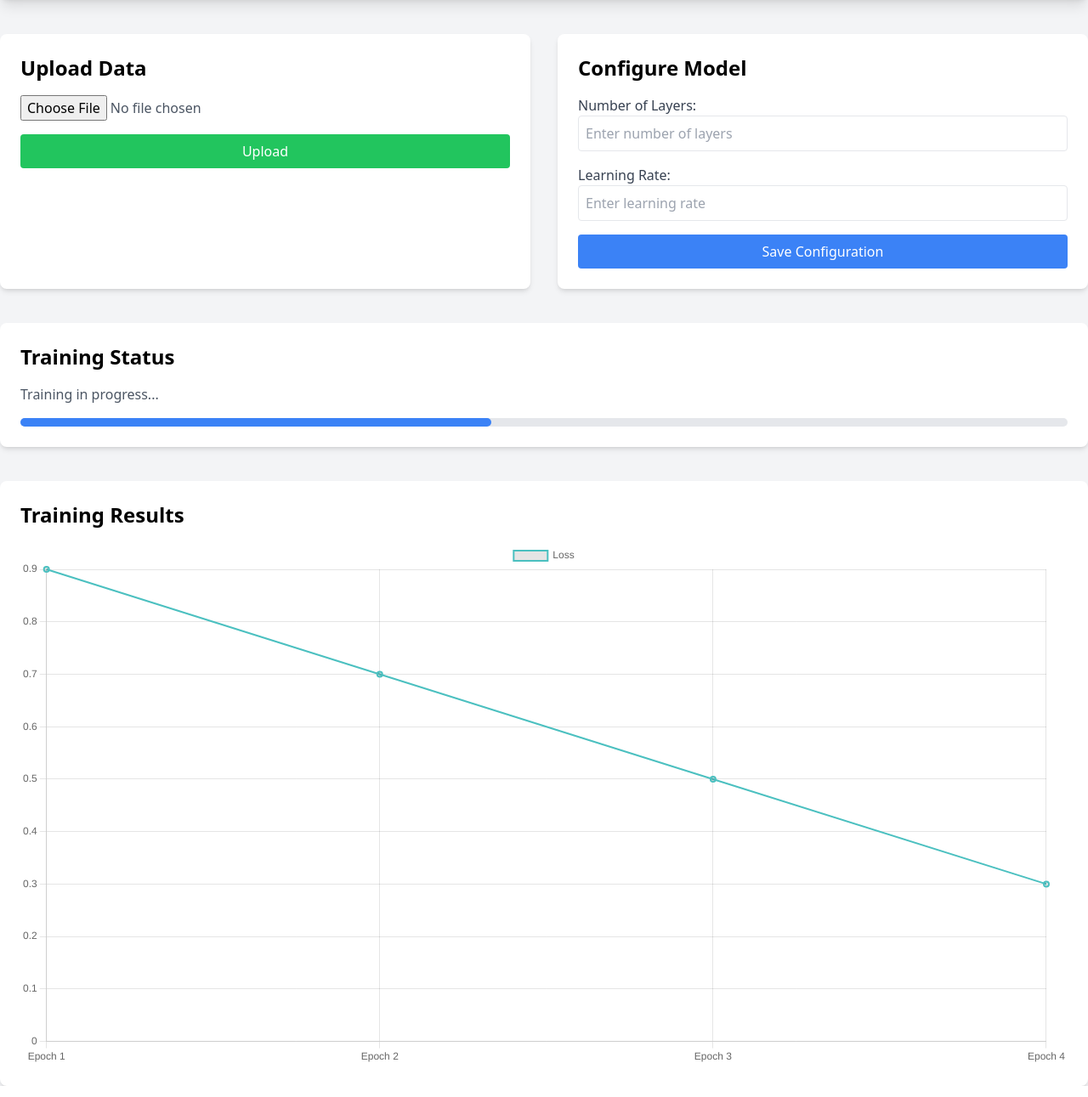
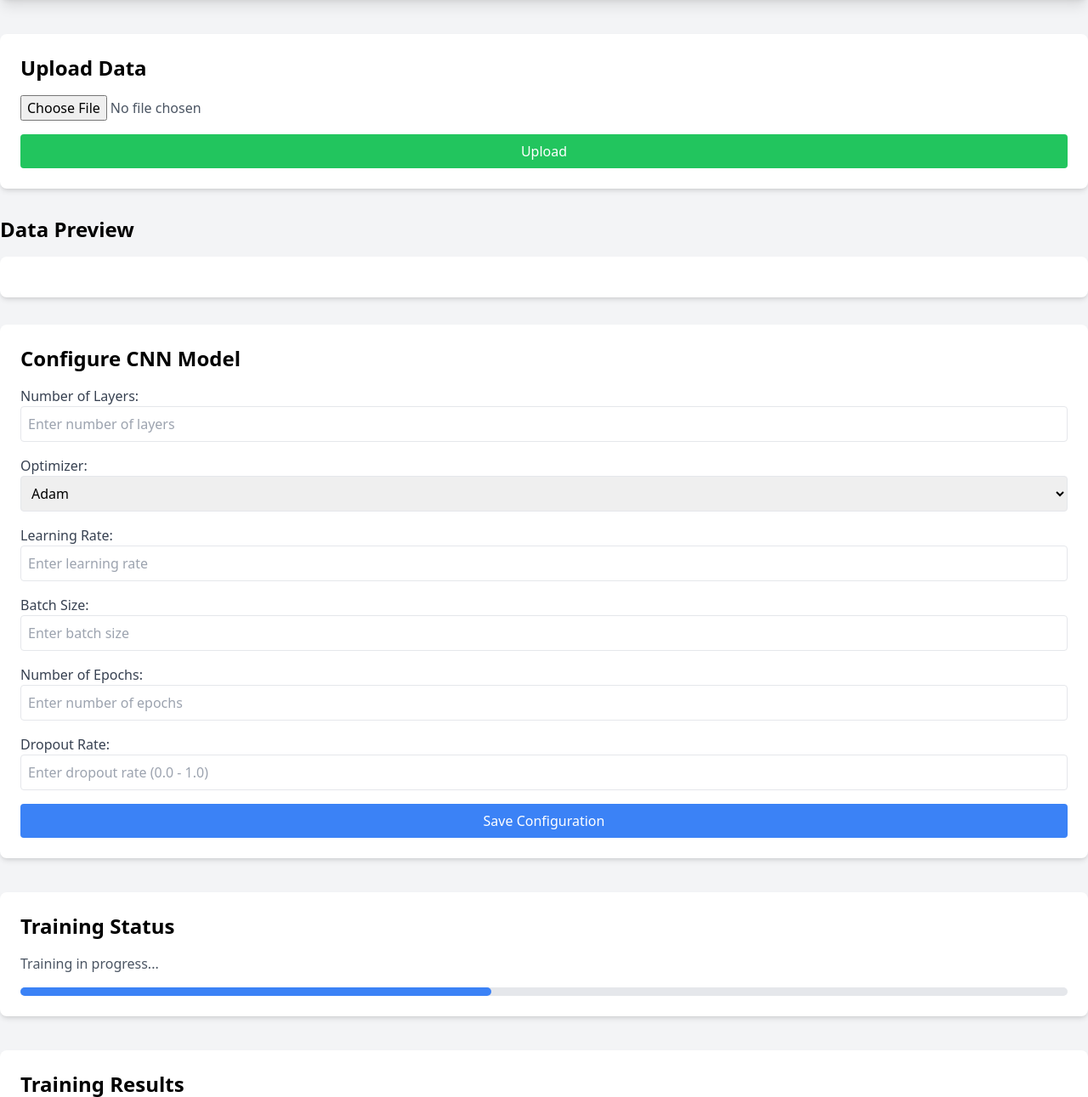
Before and after one commit to SOUHAIB-IA/CNN-Web-APP, a Flask app: template app/templates/index.html in a window 1280 px wide. Shown: the part 72-1363 px from the top of the page at 85% size. Run offline with Flask 3, Linux system fonts and the light colour scheme; the template is opened without the code that fills it, so the values that code supplies are empty; some libraries are stand-ins or nearby versions.

Commit message:
uploading data and model configuration

```diff
--- a/app/app.py
+++ b/app/app.py
@@ -5,10 +5,13 @@
 def create_app():
     app = Flask(__name__)
 
-    '''
+    # Set the secret key for session management
+    app.secret_key = os.urandom(24)  # Generates a random secret key
+
+    # Configure upload folder and max content size
     app.config['UPLOAD_FOLDER'] = 'uploads/'
-    app.config['MAX_CONTENT_LENGTH'] = 16 * 1024 * 1024  # Limit upload size to 16 MB
-    '''
+    app.config['MAX_CONTENT_LENGTH'] = 100 * 1024 * 1024  # Limit upload size to 100 MB
+
     # Register the routes blueprint
     app.register_blueprint(routes)
 
@@ -19,8 +22,8 @@
     app = create_app()
 
     # Create uploads directory if it doesn't exist
-    #if not os.path.exists(app.config['UPLOAD_FOLDER']):
-    #    os.makedirs(app.config['UPLOAD_FOLDER'])
+    if not os.path.exists(app.config['UPLOAD_FOLDER']):
+       os.makedirs(app.config['UPLOAD_FOLDER'])
 
     # Run the app
     app.run(debug=True, host='0.0.0.0', port=5000)
--- a/app/routes.py
+++ b/app/routes.py
@@ -1,97 +1,62 @@
-from flask import Blueprint, render_template, request, redirect, url_for, flash, jsonify
+from flask import Blueprint, render_template, request, redirect, url_for, flash
 import os
 import pandas as pd
 from werkzeug.utils import secure_filename
-#from model.train import train_model
-#from model.data_processing import process_data
 
 # Initialize Blueprint for routing
 routes = Blueprint('routes', __name__)
-'''
+
 # Folder to store uploaded files
 UPLOAD_FOLDER = 'uploads/'
-ALLOWED_EXTENSIONS = {'csv'}
+ALLOWED_EXTENSIONS = {'txt', 'csv', 'xls', 'xlsx'}
+
+# Set the folder in the app config
+if not os.path.exists(UPLOAD_FOLDER):
+    os.makedirs(UPLOAD_FOLDER)
 
 # Utility function to check allowed file types
 def allowed_file(filename):
     return '.' in filename and filename.rsplit('.', 1)[1].lower() in ALLOWED_EXTENSIONS
-'''
+
 # Route to homepage
 @routes.route('/')
 def index():
-    return render_template('index.html')
-'''
-# Route to upload dataset
+    # Assuming you have some logic to define data_preview
+    data_preview = None  # Or some logic that fetches a DataFrame or appropriate data
+
+    # Pass data_preview to the template
+    return render_template('index.html', data_preview=data_preview)
+
+# Route to handle file uploads
 @routes.route('/upload', methods=['POST'])
 def upload_file():
+    # Check if the request contains a file part
     if 'file' not in request.files:
         flash('No file part')
         return redirect(request.url)
 
     file = request.files['file']
 
+    # If no file is selected
     if file.filename == '':
-        flash('No selected file')
+        flash('No file selected')
         return redirect(request.url)
 
+    # Check if the file is allowed and save it
     if file and allowed_file(file.filename):
         filename = secure_filename(file.filename)
-        filepath = os.path.join(UPLOAD_FOLDER, filename)
-        file.save(filepath)
+        file_path = os.path.join(UPLOAD_FOLDER, filename)
+        file.save(file_path)
+        flash(f'File {filename} uploaded successfully')
 
-        # Process the uploaded data (e.g., CSV file)
-        data = process_data(filepath)
+        # Process the uploaded file with pandas (example with CSV)
+        data = pd.read_csv(file_path)
 
-        flash(f'Data uploaded and processed successfully: {filename}')
-        return redirect(url_for('routes.configure_model'))
+        # Send the data to the template for previewing
+        data_preview = data.head(10)  # Show the first 10 rows for example
+
+        return render_template('index.html', data_preview=data_preview)
 
     else:
-        flash('Invalid file format. Please upload a CSV file.')
+        flash('Invalid file type. Only CSV files are allowed.')
         return redirect(request.url)
-
-# Route to configure the neural network
-@routes.route('/configure', methods=['GET', 'POST'])
-def configure_model():
-    if request.method == 'POST':
-        # Extract the configuration from the form
-        layers = int(request.form.get('layers'))
-        neurons = int(request.form.get('neurons'))
-        activation = request.form.get('activation')
-        epochs = int(request.form.get('epochs'))
-        learning_rate = float(request.form.get('learning_rate'))
-
-        # Store the configuration or pass it to the training function
-        config = {
-            'layers': layers,
-            'neurons': neurons,
-            'activation': activation,
-            'epochs': epochs,
-            'learning_rate': learning_rate
-        }
-
-        # Start training the model
-        results = train_model(config)
-
-        return jsonify(results)
-
-    return render_template('configure_model.html')
-
-# Route to display training results
-@routes.route('/results')
-def display_results():
-    # Here, you'd load results from the training process
-    # E.g., loss curve, accuracy, etc.
-    loss_curve_path = os.path.join('results', 'loss_curve.png')
-    return render_template('results.html', loss_curve_path=loss_curve_path)
-
-# API route to get real-time training progress (optional)
-@routes.route('/progress', methods=['GET'])
-def training_progress():
-    # Example: Return JSON of training progress
-    progress = {
-        "epoch": 5,
-        "accuracy": 0.85,
-        "loss": 0.35
-    }
-    return jsonify(progress)
-'''
--- a/app/templates/index.html
+++ b/app/templates/index.html
@@ -3,35 +3,148 @@
 {% block title %}Home - My Flask App{% endblock %}
 
 {% block content %}
-<!-- Main Content -->
 <div class="container mx-auto mt-10">
-    <div class="grid grid-cols-1 md:grid-cols-2 gap-8">
-
     <!-- Data Upload Section -->
+    <form action="/upload" method="POST" enctype="multipart/form-data">
         <div class="bg-white p-6 rounded-lg shadow-md">
             <h2 class="text-2xl font-semibold mb-4">Upload Data</h2>
-        <input type="file" id="dataFile" class="block w-full text-gray-600 mb-4" />
-        <button class="w-full bg-green-500 text-white px-4 py-2 rounded hover:bg-green-600">
+            <input type="file" name="file" id="dataFile" class="block w-full text-gray-600 mb-4" />
+            <button type="submit" class="w-full bg-green-500 text-white px-4 py-2 rounded hover:bg-green-600">
                 Upload
             </button>
         </div>
+    </form>
+
+    <!-- Data Preview Section -->
+    {% if data_preview is not none and not data_preview.empty %}
+    <div class="mt-8">
+        <h2 class="text-2xl font-semibold mb-4">Data Preview</h2>
+        <div class="bg-white p-6 rounded-lg shadow-md overflow-x-auto">
+            <table class="w-full bg-white border-collapse">
+                <thead>
+                    <tr>
+                        {% for column in data_preview.columns %}
+                        <th class="px-4 py-2 border border-gray-400 text-center bg-gray-100 font-bold">
+                            {{ column }}
+                        </th>
+                        {% endfor %}
+                    </tr>
+                </thead>
+                <tbody>
+                    {% for row in data_preview.itertuples() %}
+                    <tr class="even:bg-gray-50 odd:bg-white">
+                        {% for value in row[1:] %}
+                        <td class="px-4 py-2 border border-gray-400 text-left">{{ value }}</td>
+                        {% endfor %}
+                    </tr>
+                    {% endfor %}
+                </tbody>
+            </table>
+        </div>
+    </div>
+    {% endif %}
 
   <!-- Model Configuration Section -->
-      <div class="bg-white p-6 rounded-lg shadow-md">
-        <h2 class="text-2xl font-semibold mb-4">Configure Model</h2>
+<div class="mt-8 bg-white p-6 rounded-lg shadow-md">
+    <h2 class="text-2xl font-semibold mb-4">Configure CNN Model</h2>
+
+    <!-- Number of Layers -->
     <div class="mb-4">
         <label class="block text-gray-700">Number of Layers:</label>
-          <input type="number" class="w-full border rounded p-2" placeholder="Enter number of layers" />
+        <input type="number" id="numLayers" min="1" class="w-full border rounded p-2" placeholder="Enter number of layers" onchange="generateLayerConfig()" />
     </div>
-        <div class="mb-4">
+
+    <!-- Layer Configuration Section (dynamically generated) -->
+    <div id="layerConfigSection"></div>
+
+    <!-- Optimizer -->
+    <div class="mt-4">
+        <label class="block text-gray-700">Optimizer:</label>
+        <select class="w-full border rounded p-2">
+            <option value="adam">Adam</option>
+            <option value="sgd">SGD</option>
+            <option value="rmsprop">RMSprop</option>
+            <option value="adagrad">Adagrad</option>
+        </select>
+    </div>
+
+    <!-- Learning Rate -->
+    <div class="mt-4">
         <label class="block text-gray-700">Learning Rate:</label>
-          <input type="number" step="0.01" class="w-full border rounded p-2" placeholder="Enter learning rate" />
+        <input type="number" step="0.0001" min="0" class="w-full border rounded p-2" placeholder="Enter learning rate" />
     </div>
-        <button class="w-full bg-blue-500 text-white px-4 py-2 rounded hover:bg-blue-600">
+
+    <!-- Batch Size -->
+    <div class="mt-4">
+        <label class="block text-gray-700">Batch Size:</label>
+        <input type="number" min="1" class="w-full border rounded p-2" placeholder="Enter batch size" />
+    </div>
+
+    <!-- Number of Epochs -->
+    <div class="mt-4">
+        <label class="block text-gray-700">Number of Epochs:</label>
+        <input type="number" min="1" class="w-full border rounded p-2" placeholder="Enter number of epochs" />
+    </div>
+
+    <!-- Dropout Rate -->
+    <div class="mt-4">
+        <label class="block text-gray-700">Dropout Rate:</label>
+        <input type="number" step="0.01" min="0" max="1" class="w-full border rounded p-2" placeholder="Enter dropout rate (0.0 - 1.0)" />
+    </div>
+
+    <!-- Button to Save Configuration -->
+    <button class="w-full bg-blue-500 text-white px-4 py-2 rounded hover:bg-blue-600 mt-4">
         Save Configuration
     </button>
 </div>
-    </div>
+
+<!-- JavaScript to dynamically generate the layer configurations -->
+<script>
+function generateLayerConfig() {
+    const numLayers = document.getElementById('numLayers').value;
+    const layerConfigSection = document.getElementById('layerConfigSection');
+    layerConfigSection.innerHTML = ''; // Clear any previous layer configurations
+
+    for (let i = 1; i <= numLayers; i++) {
+        const layerDiv = document.createElement('div');
+        layerDiv.className = "border-t border-gray-200 mt-4 pt-4";
+
+        // Layer Heading
+        const layerHeading = document.createElement('h3');
+        layerHeading.className = "text-xl font-semibold mb-4";
+        layerHeading.innerText = `Layer ${i}`;
+        layerDiv.appendChild(layerHeading);
+
+       {/* // Number of Filters
+        const filterDiv = document.createElement('div');
+        filterDiv.className = 'mb-4';
+        filterDiv.innerHTML = `
+            <label class="block text-gray-700">Number of Filters (Layer ${i}):</label>
+            <input type="number" min="1" class="w-full border rounded p-2" placeholder="Enter number of filters for Layer ${i}" />
+        `;
+        layerDiv.appendChild(filterDiv);
+       */}
+
+        // Activation Function
+        const activationDiv = document.createElement('div');
+        activationDiv.className = 'mb-4';
+        activationDiv.innerHTML = `
+            <label class="block text-gray-700">Activation Function (Layer ${i}):</label>
+            <select class="w-full border rounded p-2">
+                <option value="relu">ReLU</option>
+                <option value="sigmoid">Sigmoid</option>
+                <option value="tanh">Tanh</option>
+                <option value="softmax">Softmax</option>
+            </select>
+        `;
+        layerDiv.appendChild(activationDiv);
+
+        // Append the configuration for this layer to the section
+        layerConfigSection.appendChild(layerDiv);
+    }
+}
+</script>
+
 
     <!-- Training Status -->
     <div class="mt-10 bg-white p-6 rounded-lg shadow-md">
```
Lines whose indentation alone changed are shown as unchanged.
